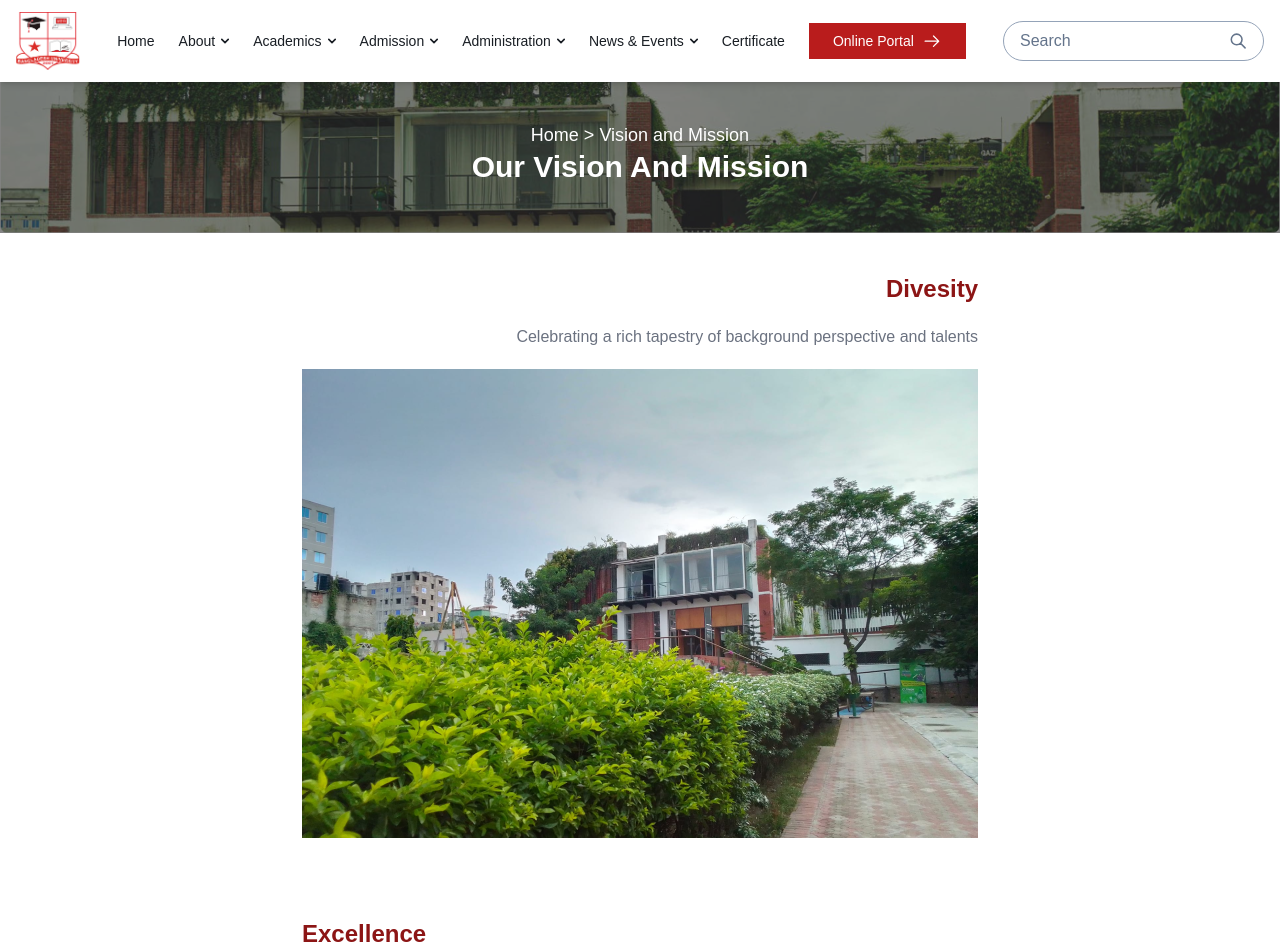
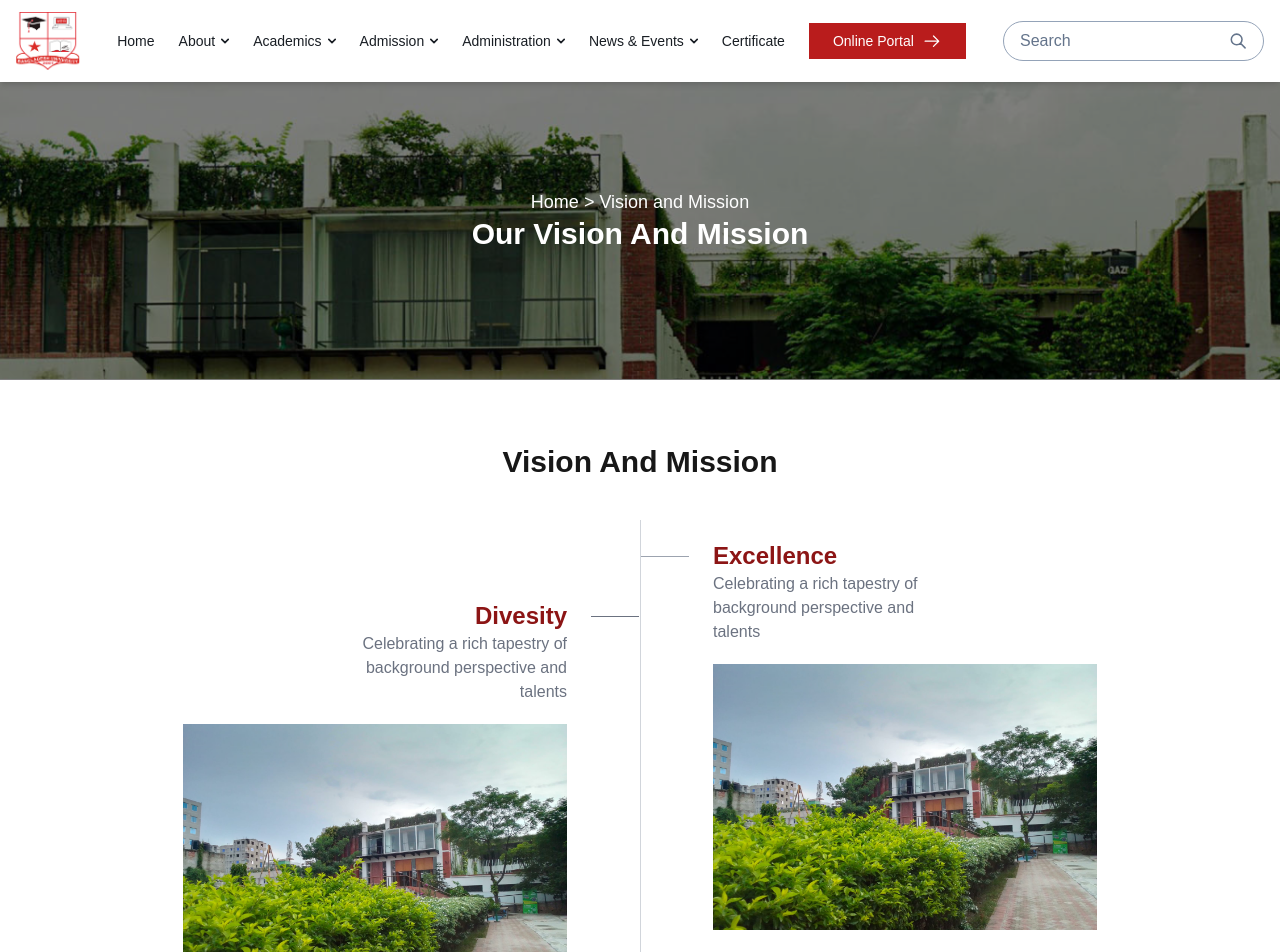
Before and after one commit to Muhammad-Ashik/bangladesh-university-frontend, a Next.js app: page /vision in a window 1280 px wide. Shown: the top 952 px of the page. Built offline with nearby package versions, Linux system fonts and the light colour scheme.

Commit message:
fix:Trustees and Vision Component

```diff
--- a/src/components/about/Info.tsx
+++ b/src/components/about/Info.tsx
@@ -2,7 +2,7 @@ import { infoData } from './infoData'
 
 export default function Info() {
   return (
-    <div className='max-w-[300px]'>
+    <div>
       {infoData.map((data, index) => (
         <div
           key={index}
@@ -10,7 +10,7 @@ export default function Info() {
         >
           <div className='flex justify-between items-center'>
             <h2 className='text-3xl'>{data.title}</h2>
-            <data.icon size={40} />
+            <data.icon size={30} />
           </div>
           <p className='text-sm'>{data.description}</p>
         </div>
--- a/src/components/common/navigation-header/NavigationHeader.tsx
+++ b/src/components/common/navigation-header/NavigationHeader.tsx
@@ -8,18 +8,20 @@ export default function NavigationHeader({
   title: string
 }) {
   return (
-    <div className='relative'>
+    <div className='h-40 md:h-80 relative mt-[60px]'>
+      <div className='relative w-full h-full'>
         <Image
-        className='w-full'
+          className='w-full h-full object-cover'
           src='/images/navigation-header.png'
           height={1000}
           width={1000}
           alt='Navigation-Header'
         />
-      <div className='absolute inset-0 bg-[rgba(51,51,51,0.6)]'></div>
-      <div className='absolute left-1/2 -translate-x-1/2 top-[52%] flex flex-col items-center justify-center text-white'>
+        <div className='absolute inset-0 bg-black bg-opacity-50'></div>
+      </div>
+      <div className='w-full absolute top-1/2 left-1/2 -translate-x-1/2 -translate-y-1/2 flex flex-col items-center justify-center text-white'>
         <p className='text-lg'>{path}</p>
-        <h2 className='xl:text-3xl font-bold'>{title}</h2>
+        <h2 className='text-xl xl:text-3xl font-bold'>{title}</h2>
       </div>
     </div>
   )
--- a/src/components/trustees/Trustees.tsx
+++ b/src/components/trustees/Trustees.tsx
@@ -1,14 +1,32 @@
 import Image from 'next/image'
+import Button from '../reusable-ui/button/Button'
 import { trusteesData } from './trusteesData'
 
 export default function Trustees() {
   return (
-    <div className='container w-full max-w-[1400px] my-20 mx-auto grid gap-x-6 gap-y-8 xs:grid-cols-1 xs:gap-x-2 sm:grid-cols-2 md:px-10 2xl:px-0 lg:grid-cols-3 2xl:grid-cols-4'>
+    <div className='container w-full mx-auto flex flex-col justify-center items-center pb-20'>
+      <div className='w-full max-w-[1400px] mx-auto p-5 flex flex-wrap justify-center items-center md:space-x-3 md:space-y-0 space-y-5 my-10'>
+        <input
+          type='text'
+          placeholder='Search...'
+          className='h-10 input input-bordered w-full max-w-xs focus-within:outline-none'
+        />
+        <select className='select select-bordered min-h-10 h-10 w-full max-w-xs focus-within:outline-none'>
+          <option defaultValue='All Departments'>All Departments</option>
+          <option>CSE</option>
+          <option>EEE</option>
+          <option>Management</option>
+          <option>Administration</option>
+        </select>
+        <Button className='rounded-md py-2.5 mt-5 lg:mt-0' text='Search' />
+      </div>
+
+      <div className='w-full max-w-[1400px] mb-20 mx-auto grid gap-x-6 gap-y-8 xs:grid-cols-1 xs:gap-x-2 sm:grid-cols-2 md:px-10 lg:grid-cols-3 2xl:px-0 2xl:grid-cols-4'>
         {trusteesData.map((data, index) => (
           <div className='shadow-lg rounded-lg p-3 mx-4' key={index}>
             <div className='w-full'>
               <Image
-              className='w-full xs:h-80 object-cover rounded-lg'
+                className='w-full xs:h-72 object-cover rounded-lg'
                 src={data.imageUrl}
                 width={500}
                 height={500}
@@ -22,5 +40,7 @@ export default function Trustees() {
           </div>
         ))}
       </div>
+      <Button text='Show More' />
+    </div>
   )
 }
--- a/src/components/vision-and-mission/VisionAndMission.tsx
+++ b/src/components/vision-and-mission/VisionAndMission.tsx
@@ -1,26 +1,43 @@
 import Image from 'next/image'
 import { visionAndMissionData } from './visionAndMissionData'
+import VisionAndMissionItem from './VisionAndMissionItem'
 
 export default function VisionAndMission() {
   return (
-    <div className='container w-full mx-auto flex justify-center flex-wrap'>
+    <div className='md:container w-full mx-auto relative my-16 sm:px-6'>
+      <h2 className='text-center xs:text-2xl md:text-3xl font-bold mb-10'>
+        Vision And Mission
+      </h2>
+
+      {/* Responsive for Desktop Devices */}
+      <div className='hidden sm:block w-full mx-auto relative px-6'>
+        {/* vertical line between columns */}
+        <div className='absolute top-0 bottom-0 left-1/2 w-px bg-gray-300'></div>
+        <div className='grid grid-cols-2 gap-8'>
           {visionAndMissionData.map((data, index) => (
-        <div className='m-10' key={index}>
-          <div className={index % 2 === 0 ? 'text-right' : 'text-left'}>
-            <h2 className='text-2xl font-bold text-primary'>{data.title}</h2>
-            <p className='py-5 text-gray-500'>{data.description}</p>
+            <VisionAndMissionItem data={data} index={index} key={index} />
+          ))}
         </div>
-          <div>
+      </div>
+
+      {/* Responsive For Mobile Size Devices */}
+      <div className='block sm:hidden mx-auto px-7'>
+        {visionAndMissionData.map((data, index) => (
+          <div className='w-full my-10' key={index}>
+            <h2 className='text-primary text-xl font-bold'>{data.title}</h2>
+            <p className='text-gray-500 text-sm my-2'>{data.description}</p>
+            <div className='w-full'>
               <Image
-              className='w-full'
+                className='object-cover'
                 src={data.imageUrl}
+                alt='vision-image'
+                width={1000}
                 height={1000}
-              width={1000}
-              alt='Diversity-Image'
               />
             </div>
           </div>
         ))}
       </div>
+    </div>
   )
 }
--- /dev/null
+++ b/src/components/vision-and-mission/VisionAndMissionItem.tsx
@@ -0,0 +1,61 @@
+import Image from 'next/image'
+
+interface IVisionAndMissionProps {
+  data: {
+    id: number
+    title: string
+    description: string
+    imageUrl: string
+  }
+  index: number
+}
+
+export default function VisionAndMissionItem({
+  data,
+  index,
+}: IVisionAndMissionProps) {
+  return (
+    <div
+      className={`relative flex flex-col items-${
+        index % 2 === 0 ? 'end mt-20' : 'start mt-5'
+      }`}
+    >
+      <div
+        className={`relative mb-4 ${index % 2 === 0 ? 'text-right' : 'text-left'}`}
+      >
+        <div
+          className={`flex items-start ${
+            index % 2 === 0 ? 'justify-end' : 'justify-start'
+          }`}
+        >
+          {index % 2 !== 0 && (
+            <div className='w-12 mt-4 ml-[-15px] mr-6 h-px bg-gray-400'></div>
+          )}
+
+          <div
+            className={`flex flex-col ${
+              index % 2 === 0 ? 'items-end' : 'items-start'
+            }`}
+          >
+            <h2 className='text-2xl font-bold text-primary'>{data.title}</h2>
+            <p className='w-full lg:w-1/2 pb-5 text-gray-500'>
+              {data.description}
+            </p>
+            <div className={`max-w-96`}>
+              <Image
+                className='w-full object-cover'
+                src={data.imageUrl}
+                height={1000}
+                width={1000}
+                alt='Diversity-Image'
+              />
+            </div>
+          </div>
+          {index % 2 === 0 && (
+            <div className='w-12 mt-4 mr-[-15px] ml-6 h-px bg-gray-500'></div>
+          )}
+        </div>
+      </div>
+    </div>
+  )
+}
```
Lines whose indentation alone changed are shown as unchanged.
